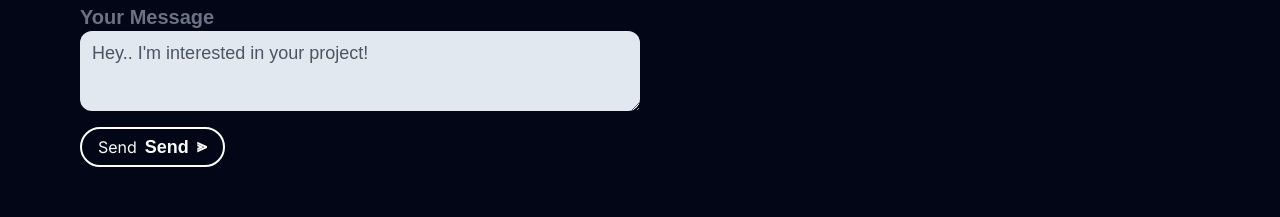
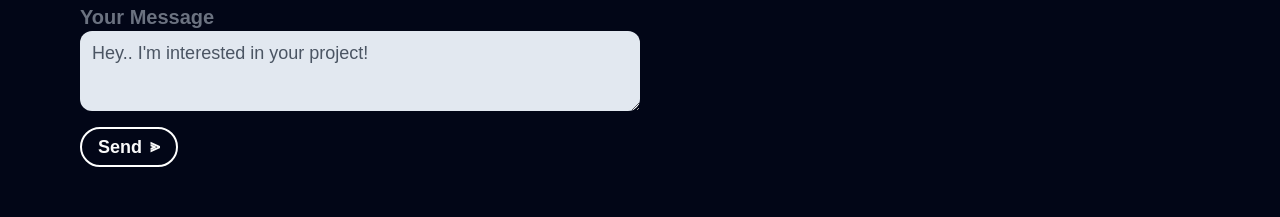
Before and after one commit to Inaara123/Inaara.ai, a Next.js app: page / in a window 1280 px wide. Shown: the part 5800-6017 px from the top of the page. Built offline with nearby package versions, Linux system fonts and the light colour scheme; a web font is replaced by a local one.

Commit message:
Update Contact.jsx

```diff
--- a/app/components/Contact.jsx
+++ b/app/components/Contact.jsx
@@ -105,7 +105,7 @@ const formActionURL = `https://docs.google.com/forms/d/e/${formID}/formResponse`
             {...form.register("message")}
           />
         </div>
-        <button type='submit' className='border-2 border-white px-4 py-1 rounded-full mt-2 relative flex gap-2 items-center justify-center overflow-hidden group' >Send
+        <button type='submit' className='border-2 border-white px-4 py-1 rounded-full mt-2 relative flex gap-2 items-center justify-center overflow-hidden group' >
           <div className='relative z-10 flex items-center justify-center'>
             <h1 className='author-bold group-hover:-translate-y-10 text-base sm:text-lg group-hover:text-white transition-all duration-500 z-10'>Send</h1>
             <h1 className='absolute translate-y-7 group-hover:translate-y-0 author-bold text-base sm:text-lg group-hover:text-black transition-all duration-500 z-10'>Send</h1>
```
